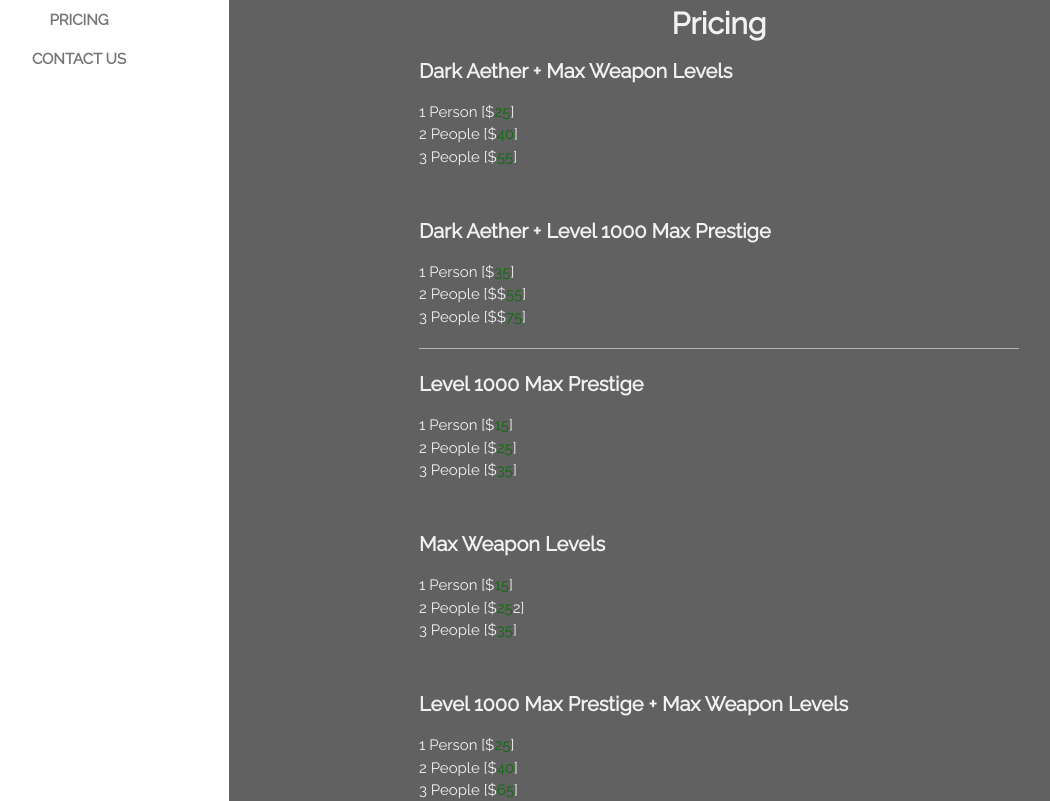
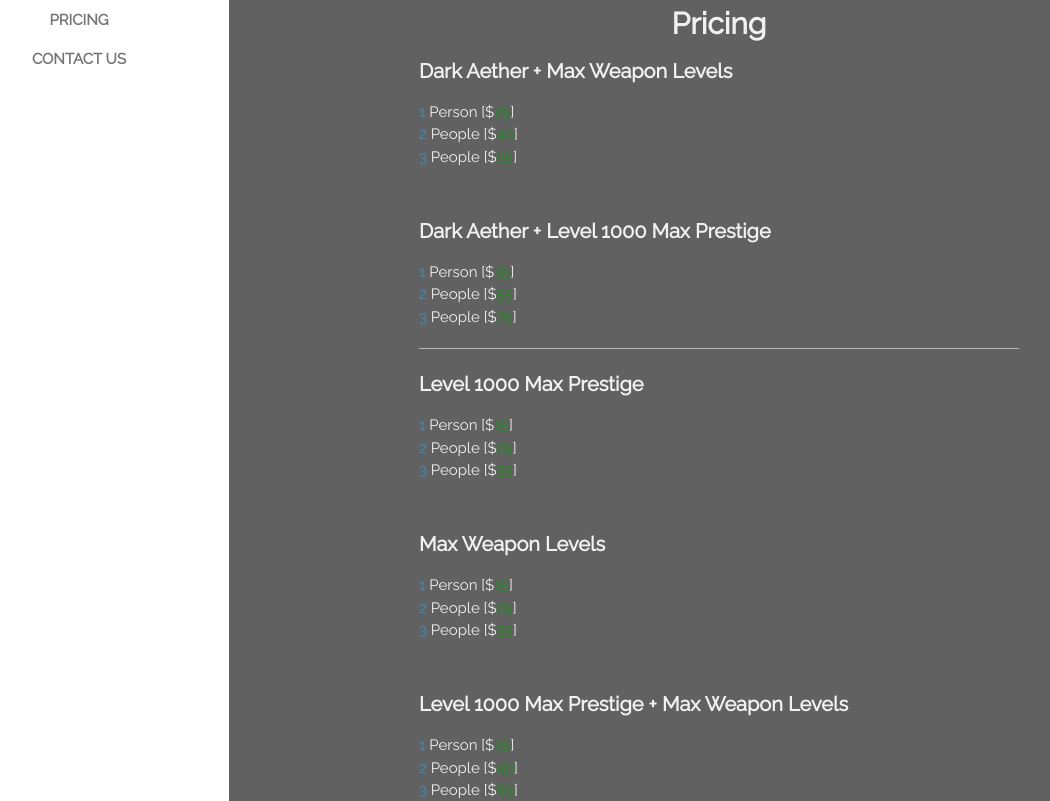
Before and after one commit to Kasper324/Lucky7Services, a plain HTML site: page index.html in a window 1280 px wide. Shown: the part 280-1081 px from the top of the page, without its empty margins (71-1121 px from the left). Drawn offline with nearby package versions, Linux system fonts and the light colour scheme.

Commit message:
Update index.html

```diff
--- a/index.html
+++ b/index.html
@@ -65,33 +65,33 @@ body,h1,h2,h3,h4,h5 {font-family: "Raleway", sans-serif}
     <h2><b>Pricing</b></h2>
     <div class="w3-content w3-justify" style="max-width:600px">
       <h4><b>Dark Aether + Max Weapon Levels</b></h4>
-      <p><span style="color: ##3792CB">1</span> Person [$<span style="color: #0E6B0E">25</span>] <br>
-         <span style="color: ##3792CB">2</span> People [$<span style="color: #0E6B0E">40</span>] <br>
-         <span style="color: ##3792CB">3</span> People [$<span style="color: #0E6B0E">55</span>]
+      <p><span style="color: #3792CB">1</span> Person [$<span style="color: #149414">25</span>] <br>
+         <span style="color: #3792CB">2</span> People [$<span style="color: #149414">40</span>] <br>
+         <span style="color: #3792CB">3</span> People [$<span style="color: #149414">55</span>]
       </p>
       <br>
       <h4><b>Dark Aether + Level 1000 Max Prestige</b></h4>
-      <p><span style="color: ##3792CB">1</span> Person [$<span style="color: #0E6B0E">35</span>] <br>
-         <span style="color: ##3792CB">2</span> People [$$<span style="color: #0E6B0E">55</span>] <br>
-         <span style="color: ##3792CB">3</span> People [$$<span style="color: #0E6B0E">75</span>]
+      <p><span style="color: #3792CB">1</span> Person [$<span style="color: #149414">35</span>] <br>
+         <span style="color: #3792CB">2</span> People [$<span style="color: #149414">55</span>] <br>
+         <span style="color: #3792CB">3</span> People [$<span style="color: #149414">75</span>]
       </p>
       <hr class="w3-opacity">
             <h4><b>Level 1000 Max Prestige</b></h4>
-      <p><span style="color: ##3792CB">1</span> Person [$<span style="color: #0E6B0E">15</span>] <br>
-         <span style="color: ##3792CB">2</span> People [$<span style="color: #0E6B0E">25</span>] <br>
-         <span style="color: ##3792CB">3</span> People [$<span style="color: #0E6B0E">35</span>]
+      <p><span style="color: #3792CB">1</span> Person [$<span style="color: #149414">15</span>] <br>
+         <span style="color: #3792CB">2</span> People [$<span style="color: #149414">25</span>] <br>
+         <span style="color: #3792CB">3</span> People [$<span style="color: #149414">35</span>]
       </p>
       <br>
             <h4><b>Max Weapon Levels</b></h4>
-      <p><span style="color: ##3792CB">1</span> Person [$<span style="color: #0E6B0E">15</span>] <br>
-         <span style="color: ##3792CB">2</span> People [$<span style="color: #0E6B0E">25</span>2] <br>
-         <span style="color: ##3792CB">3</span> People [$<span style="color: #0E6B0E">35</span>]
+      <p><span style="color: #3792CB">1</span> Person [$<span style="color: #149414">15</span>] <br>
+         <span style="color: #3792CB">2</span> People [$<span style="color: #149414">25</span>] <br>
+         <span style="color: #3792CB">3</span> People [$<span style="color: #149414">35</span>]
       </p>
       <br>
             <h4><b>Level 1000 Max Prestige + Max Weapon Levels</b></h4>
-      <p><span style="color: ##3792CB">1</span> Person [$<span style="color: #0E6B0E">25</span>] <br>
-         <span style="color: ##3792CB">2</span> People [$<span style="color: #0E6B0E">40</span>] <br>
-         <span style="color: ##3792CB">3</span> People [$<span style="color: #0E6B0E">65</span>]
+      <p><span style="color: #3792CB">1</span> Person [$<span style="color: #149414">25</span>] <br>
+         <span style="color: #3792CB">2</span> People [$<span style="color: #149414">40</span>] <br>
+         <span style="color: #3792CB">3</span> People [$<span style="color: #149414">65</span>]
       </p>
       <hr class="w3-opacity">
       <h4 class="w3-padding-16">Technical Skills</h4>
```
